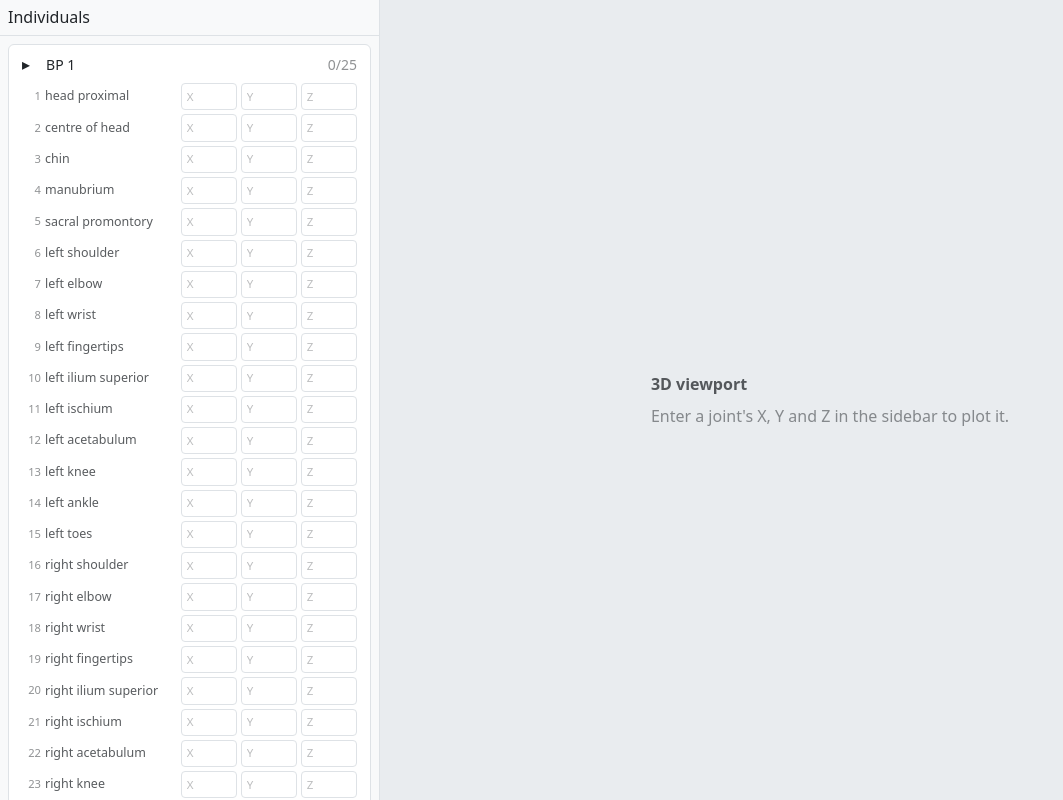
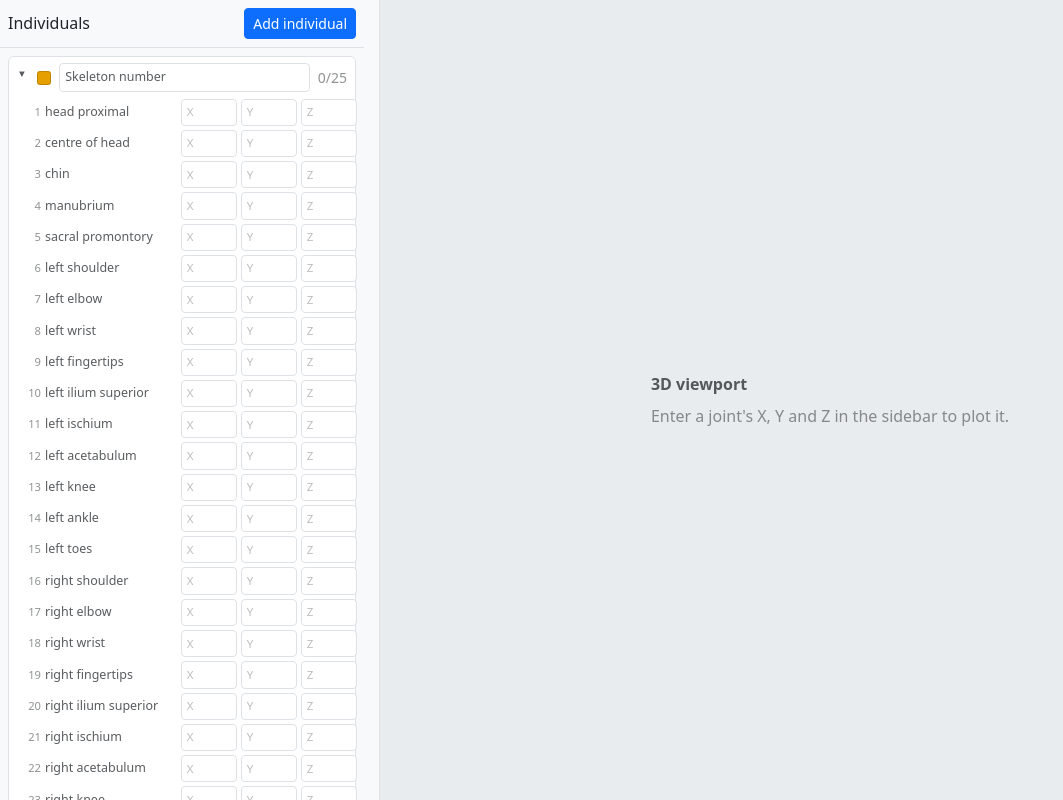
Before and after one commit to YashwardhanLaharia/3D-Skeleton-Plotter, a React (Vite) app: page / in a window 1280 px wide. Shown: the whole page, without its empty margins (0-1063 px from the left). Built offline with nearby package versions, Linux system fonts and the light colour scheme.

Commit message:
Handle adding and removing individuals, also add name change

```diff
--- a/src/App.jsx
+++ b/src/App.jsx
@@ -1,38 +1,58 @@
 // The root component.
 
-// Current scope: one skeleton. Multiple skeletons in one grave will mean
-// turning `coordinates` into an array of individuals, a change contained
-// almost entirely to this file.
+// Holds all application state: the individuals in the grave, their coordinates,
+// and which section is currently expanded. Everything below this file is
+// presentational and owns nothing.
 
-import { useState } from "react";
+import { useState, useRef } from "react";
 import { JOINTS } from "./joints";
 import Sidebar from "./components/Sidebar";
 import "./app.css";
 
+// Hardcoded palette of seven colours. Standard Okabe-ito palette
+const PALETTE = [
+  "#E69F00",
+  "#56B4E9",
+  "#009E73",
+  "#F0E442",
+  "#0072B2",
+  "#D55E00",
+  "#CC79A7",
+];
+
+// A fresh, empty coordinate set. Called once per individual, so it has to
+// return a new object every time rather than sharing one.
 function makeBlankCoords() {
   return Object.fromEntries(
     JOINTS.map((joint) => [joint.id, { x: "", y: "", z: "" }]),
   );
 }
 
-// Placeholder Yash's 3D component. It accepts the prop shape { jointId: [x, y, z] }
-function ViewportPlaceholder({ joints }) {
-  const entries = Object.entries(joints);
+// Placeholder for Yash's 3D component. Takes the shape (just a placeholder for now):
+// [{ id, label, colour, joints: { jointId: [x, y, z] } }]
+function ViewportPlaceholder({ individuals }) {
+  const plotted = individuals.filter(
+    (ind) => Object.keys(ind.joints).length > 0,
+  );
 
   return (
     <main className="flex-grow-1 d-flex align-items-center justify-content-center bg-body-secondary p-4">
       <div className="viewport-inner">
         <p className="fw-semibold text-body-secondary mb-2">3D viewport</p>
 
-        {entries.length === 0 ? (
+        {plotted.length === 0 ? (
           <p className="text-body-tertiary mb-0">
             Enter a joint's X, Y and Z in the sidebar to plot it.
           </p>
         ) : (
           <ul className="list-unstyled coord-readout mb-0">
-            {entries.map(([id, position]) => (
-              <li key={id}>
-                {id} — {position[0]}, {position[1]}, {position[2]}
+            {plotted.map((ind) => (
+              <li key={ind.id} className="mb-1">
+                <span
+                  className="colour-swatch me-2"
+                  style={{ background: ind.colour }}
+                />
+                {ind.label || "Unnamed"} — {Object.keys(ind.joints).length} points
               </li>
             ))}
           </ul>
@@ -48,17 +68,23 @@ export default function App() {
   const [individuals, setIndividuals] = useState(() => [
     {
       id: "ind-1",
-      label: "BP 1",
+      label: "",
       colour: "#E69F00",
       coords: makeBlankCoords(),
     },
   ]);
 
+  // Which section is expanded. Deliberately kept out of `individuals`: it's a
+  // view concern and shouldn't end up in a saved project file next to the
+  // measurements.
   const [openId, setOpenId] = useState("ind-1");
+
+  // Counter for unique ids
+  const nextId = useRef(2);
 
   // Called by every input box in the sidebar.
   //
-  // Note this builds new objects rather than editing the existing one. React
+  // Note this builds new objects rather than editing the existing one.
   function handleChange(individualId, jointId, axis, rawValue) {
     setIndividuals((previous) =>
       previous.map((ind) =>
@@ -74,23 +100,55 @@ export default function App() {
       ),
     );
   }
+
+  // Only two levels of spread here, since the label is a top-level field.
+  function handleLabelChange(individualId, label) {
+    setIndividuals((previous) =>
+      previous.map((ind) =>
+        ind.id === individualId ? { ...ind, label } : ind,
+      ),
+    );
+  }
+
+  // Clicking the open section closes it
   function handleToggle(individualId) {
     setOpenId((current) => (current === individualId ? null : individualId));
   }
 
-  // Convert the text state into the numeric shape
+  function handleAdd() {
+    const id = `ind-${nextId.current}`;
+    const colour = PALETTE[(nextId.current - 1) % PALETTE.length];
+    nextId.current += 1;
+
+    setIndividuals((previous) => [
+      ...previous,
+      { id, label: "", colour, coords: makeBlankCoords() },
+    ]);
+    setOpenId(id);
+  }
+
+  function handleRemove(individualId) {
+    setIndividuals((previous) =>
+      previous.filter((ind) => ind.id !== individualId),
+    );
+    setOpenId((current) => (current === individualId ? null : current));
+  }
+
+  // Convert the text state into some numeric shape
   //
-  // Joints missing any axis are left out entirely rather than sent as zeros
-  // "not recorded" must never render as a point at the origin.
-  const numericJoints = {};
-  for (const [id, v] of Object.entries(individuals[0].coords)) {
-    const x = parseFloat(v.x);
-    const y = parseFloat(v.y);
-    const z = parseFloat(v.z);
-    if (!isNaN(x) && !isNaN(y) && !isNaN(z)) {
-      numericJoints[id] = [x, y, z];
+  // Joints missing any axis are left out entirely
+  const forViewport = individuals.map((ind) => {
+    const joints = {};
+    for (const [id, v] of Object.entries(ind.coords)) {
+      const x = parseFloat(v.x);
+      const y = parseFloat(v.y);
+      const z = parseFloat(v.z);
+      if (!isNaN(x) && !isNaN(y) && !isNaN(z)) {
+        joints[id] = [x, y, z];
+      }
     }
-  }
+    return { id: ind.id, label: ind.label, colour: ind.colour, joints };
+  });
 
   return (
     <div className="d-flex vh-100 overflow-hidden">
@@ -99,8 +157,11 @@ export default function App() {
         openId={openId}
         onChange={handleChange}
         onToggle={handleToggle}
+        onAdd={handleAdd}
+        onRemove={handleRemove}
+        onLabelChange={handleLabelChange}
       />
-      <ViewportPlaceholder joints={numericJoints} />
+      <ViewportPlaceholder individuals={forViewport} />
     </div>
   );
 }
--- a/src/app.css
+++ b/src/app.css
@@ -4,10 +4,11 @@
  * Colours come from Bootstrap's CSS variables (--bs-*) rather than fixed hex
  * values, so this stays correct if a dark theme is ever added.
  */
-
 .sidebar {
-  width: 380px;
-  flex-shrink: 0;
+  flex: 0 0 380px;
+  min-width: 0;
+  scrollbar-gutter: stable;
+  /* flex-shrink: 0; */
 }
 
 .sidebar-header {
@@ -57,6 +58,8 @@
   font-weight: 500;
 }
 
+/* --- Viewport placeholder */
+
 .viewport-inner {
   max-width: 26rem;
 }
@@ -73,3 +76,65 @@
     transition: none;
   }
 }
+
+/* --- Individuals accordion ------------------------------------------------ */
+
+.individual-header {
+  padding: 0.4rem 0.5rem;
+  border: 0;
+  border-radius: inherit;
+  box-shadow: none;
+}
+
+.individual-header:focus-visible {
+  outline: 2px solid var(--bs-primary);
+  outline-offset: -2px;
+}
+
+.chevron {
+  display: inline-block;
+  flex-shrink: 0;
+  width: 0.75rem;
+  font-size: 0.7rem;
+  color: var(--bs-secondary-color);
+  transition: transform 0.12s ease;
+}
+
+.chevron.open {
+  transform: rotate(90deg);
+}
+
+.colour-swatch {
+  display: inline-block;
+  flex-shrink: 0;
+  width: 0.85rem;
+  height: 0.85rem;
+  border-radius: 3px;
+  border: 1px solid rgba(0, 0, 0, 0.15);
+}
+
+.form-control.label-input {
+  width: auto;
+  min-width: 0;
+  flex: 1 1 auto;
+  height: auto;
+  padding: 0.1rem 0.35rem;
+  font-size: 0.78rem;
+}
+
+.btn-close-sm {
+  flex-shrink: 0;
+  padding: 0.25rem;
+  background-size: 0.55rem;
+  opacity: 0.4;
+}
+
+.btn-close-sm:hover {
+  opacity: 0.9;
+}
+
+@media (prefers-reduced-motion: reduce) {
+  .chevron {
+    transition: none;
+  }
+}
--- a/src/components/Sidebar.jsx
+++ b/src/components/Sidebar.jsx
@@ -1,4 +1,5 @@
-// The coordinate entry panel. Renders one row per survey point: number, label,
+// The individuals panel. One collapsible section per body in the grave, each
+// containing a coordinate table: one row per survey point with number, label,
 // and three inputs for X, Y, Z.
 //
 // This component holds no state of its own. It receives the coordinates from
@@ -34,13 +35,26 @@ function JointRow({ number, label, jointId, values, onChange }) {
   );
 }
 
-function IndividualSection({ individual, isOpen, onToggle, onChange }) {
+// One individual: a clickable header that summarises them, and their 25 rows
+// underneath when expanded.
+function IndividualSection({
+  individual,
+  isOpen,
+  onToggle,
+  onChange,
+  onRemove,
+  canRemove,
+  onLabelChange,
+}) {
+  // A point counts as recorded only when all three axes are filled. Partial
+  // entries are treated as not yet done.
   const filledCount = JOINTS.filter((joint) => {
     const v = individual.coords[joint.id];
     return v.x !== "" && v.y !== "" && v.z !== "";
   }).length;
 
   return (
+    // The whole header toggles, so I used a button rather than a div
     <section className="individual border rounded mb-2 bg-body">
       <button
         type="button"
@@ -55,12 +69,37 @@ function IndividualSection({ individual, isOpen, onToggle, onChange }) {
           className="colour-swatch"
           style={{ background: individual.colour }}
         />
-        <span className="small">{individual.label}</span>
-        <small className="text-body-tertiary ms-auto">
+        <input
+          type="text"
+          className="form-control form-control-sm label-input"
+          placeholder="Skeleton number"
+          aria-label="Skeleton number"
+          value={individual.label}
+          onChange={(e) => onLabelChange(individual.id, e.target.value)}
+          onClick={(e) => e.stopPropagation()}
+        />
+        <small className="text-body-tertiary">
           {filledCount}/{JOINTS.length}
         </small>
+        {canRemove && (
+          <span
+            role="button"
+            tabIndex={0}
+            className="btn-close btn-close-sm"
+            aria-label={`Remove ${individual.label || "individual"}`}
+            onClick={(e) => {
+              e.stopPropagation();
+              onRemove(individual.id);
+            }}
+            onKeyDown={(e) => {
+              if (e.key === "Enter" || e.key === " ") {
+                e.stopPropagation();
+                onRemove(individual.id);
+              }
+            }}
+          />
+        )}
       </button>
-
       {isOpen && (
         <div className="px-2 pb-2">
           {JOINTS.map((joint) => (
@@ -81,11 +120,27 @@ function IndividualSection({ individual, isOpen, onToggle, onChange }) {
   );
 }
 
-export default function Sidebar({ individuals, openId, onChange, onToggle }) {
+// The panel itself: an add button and the list of sections.
+export default function Sidebar({
+  individuals,
+  openId,
+  onChange,
+  onToggle,
+  onAdd,
+  onRemove,
+  onLabelChange,
+}) {
   return (
     <aside className="sidebar bg-body-tertiary border-end overflow-auto">
-      <header className="sidebar-header bg-body-tertiary border-bottom px-2 py-2">
+      <header className="sidebar-header bg-body-tertiary border-bottom px-2 py-2 d-flex align-items-center justify-content-between">
         <h2 className="h6 mb-0">Individuals</h2>
+        <button
+          type="button"
+          className="btn btn-sm btn-primary"
+          onClick={onAdd}
+        >
+          Add individual
+        </button>
       </header>
 
       <div className="p-2">
@@ -96,6 +151,9 @@ export default function Sidebar({ individuals, openId, onChange, onToggle }) {
             isOpen={individual.id === openId}
             onToggle={onToggle}
             onChange={onChange}
+            onRemove={onRemove}
+            canRemove={individuals.length > 1}
+            onLabelChange={onLabelChange}
           />
         ))}
       </div>
```
